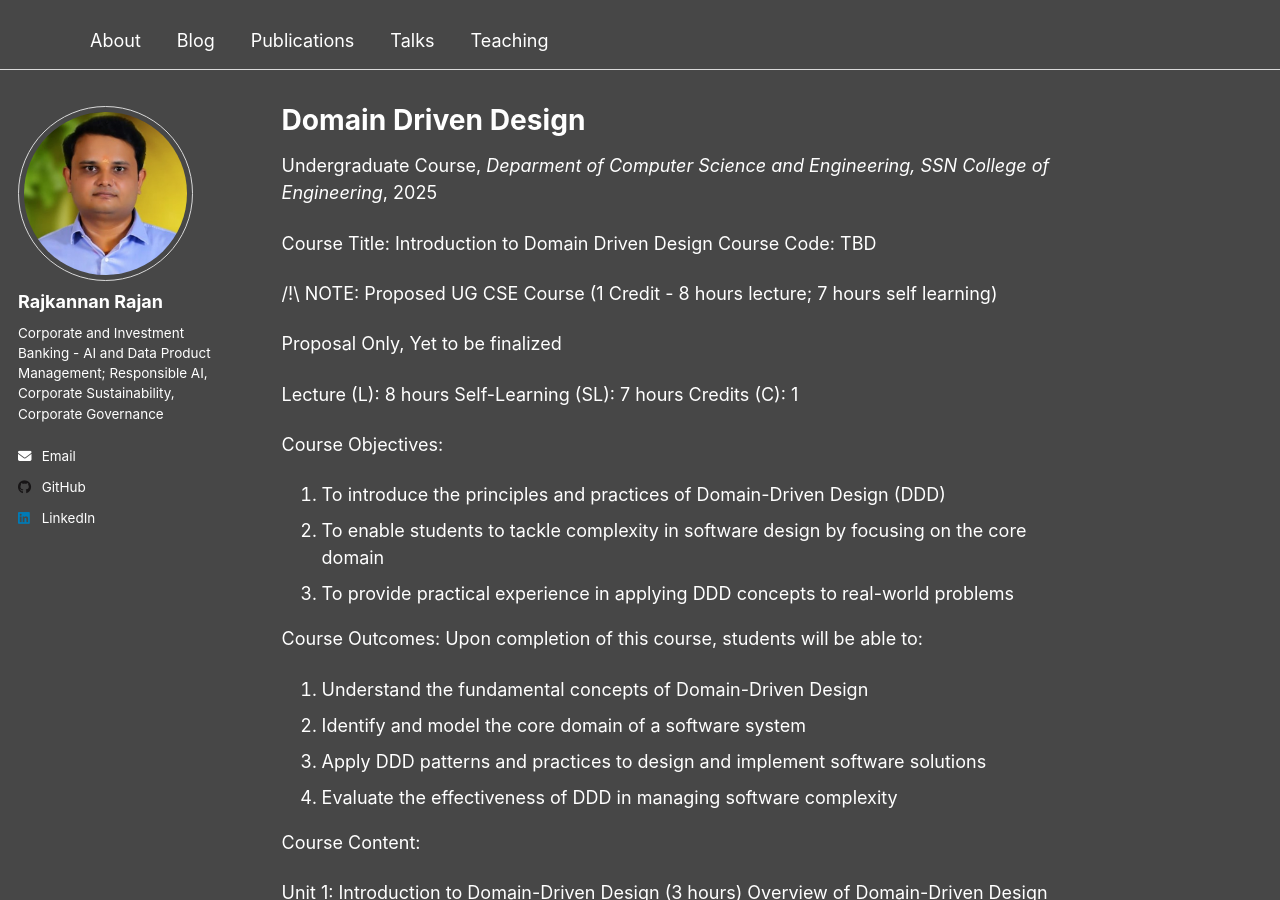
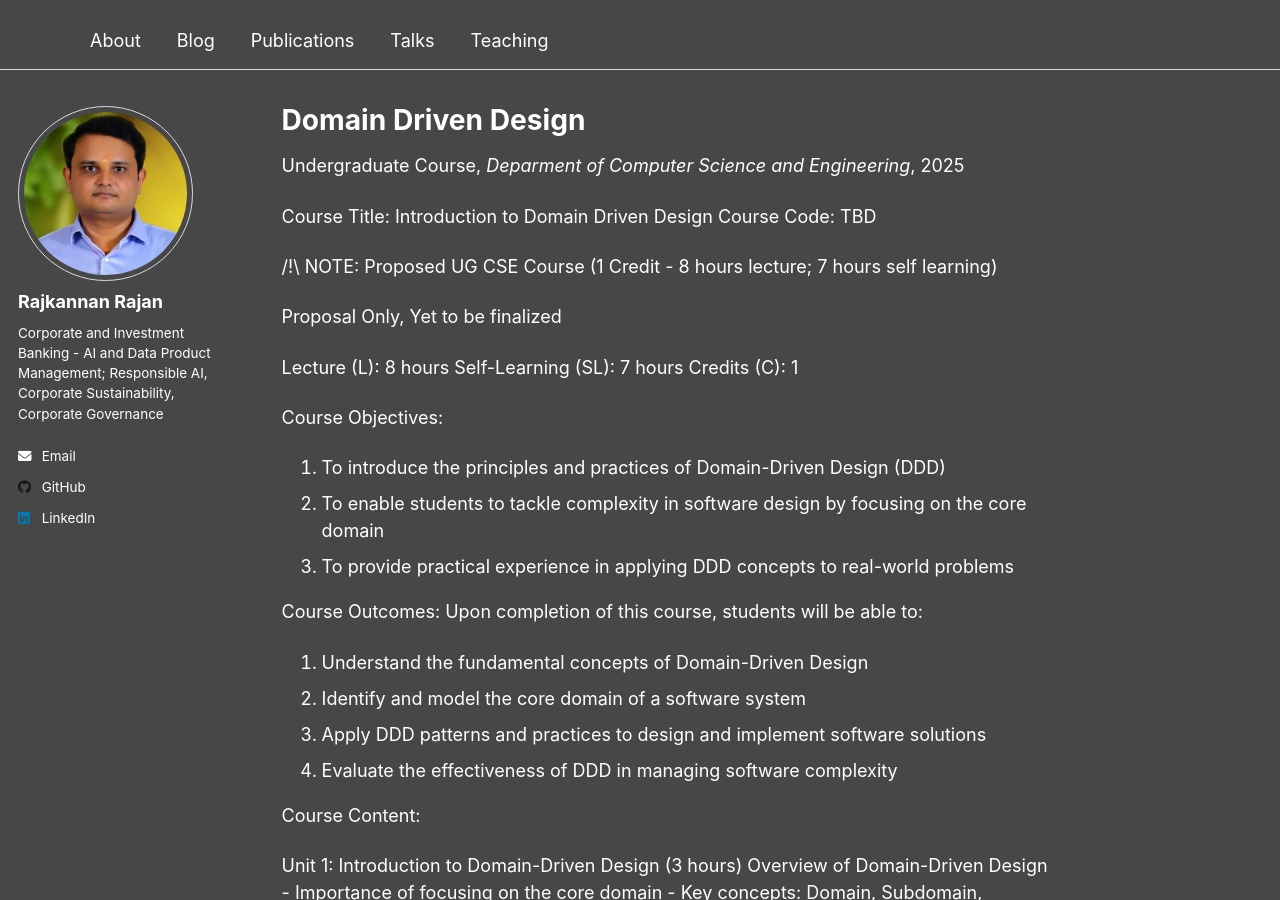
Before and after one commit to rajkannanrajan/rajkannanrajan.github.io, a Jekyll site: the page built from _teaching/2025-DDD-UG-CSE-SSNCE-Fall.md, in a window 1280 px wide and 900 px high. Built offline with Jekyll 4.4.1, drawn with Linux system fonts in a browser that asks for light colours.

Commit message:
Update 2025-DDD-UG-CSE-SSNCE-Fall.md

```diff
--- a/_teaching/2025-DDD-UG-CSE-SSNCE-Fall.md
+++ b/_teaching/2025-DDD-UG-CSE-SSNCE-Fall.md
@@ -3,7 +3,7 @@ title: "Domain Driven Design"
 collection: teaching
 type: "Undergraduate Course"
 permalink: /teaching/ddd-cse-ug-fall-2025
-venue: "Deparment of Computer Science and Engineering, SSN College of Engineering"
+venue: "Deparment of Computer Science and Engineering"
 date: 2025-05-15
 location: "Chennai, India"
 ---
```
